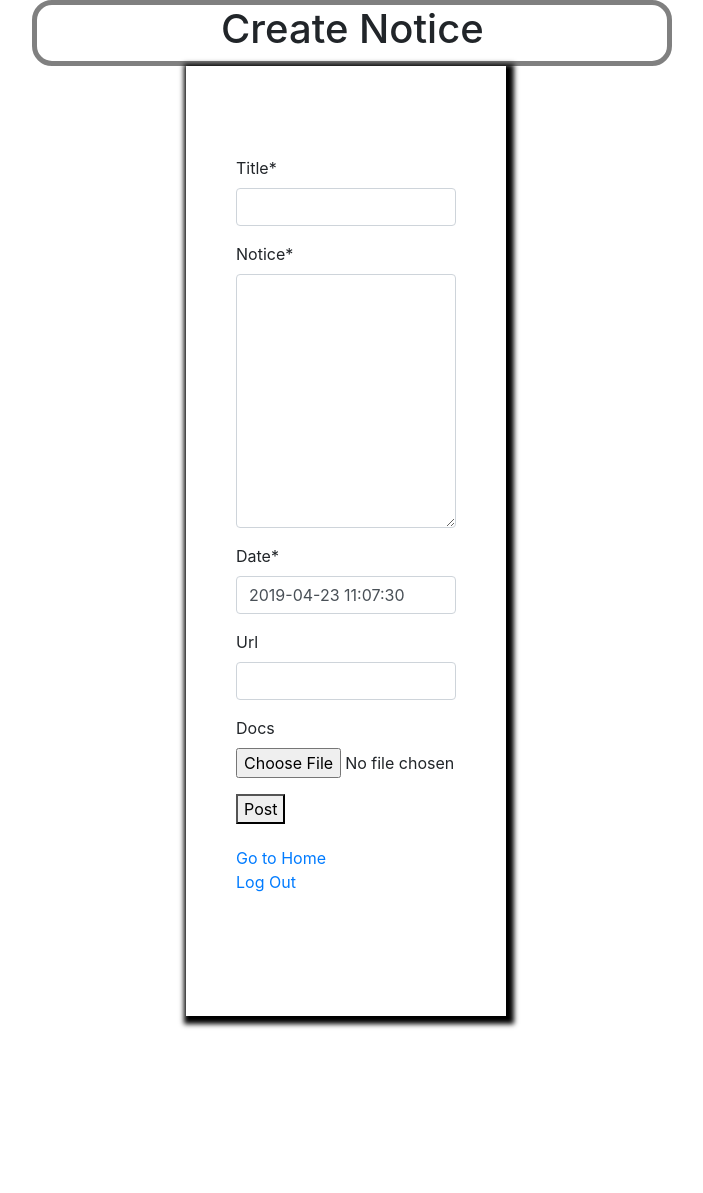
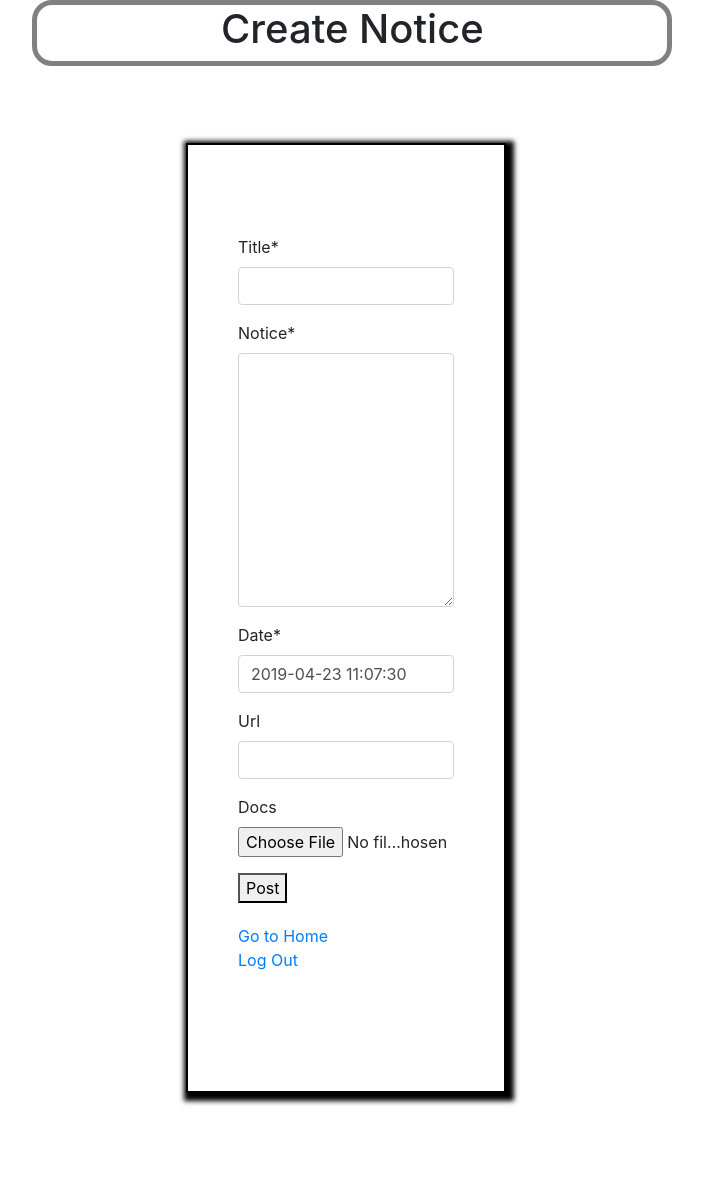
Before and after one commit to richeshgupta/JUETNoticeBoard, a Django app: page /notice/ in a window 1280 px wide. Shown: the whole page, without its empty margins (262-965 px from the left). Before the commit the page ends 1028 px from the top, so only its background shows below. Run offline with Django 3.2, Linux system fonts and the light colour scheme; a user stored in the database is signed in; some libraries are stand-ins or nearby versions.

Commit message:
fixed alignment of form box - notice

```diff
--- a/notice/users/templates/users/noticeboard_form.html
+++ b/notice/users/templates/users/noticeboard_form.html
@@ -16,18 +16,11 @@
 		{
 			width:25%;
 			display:inline-block;
-<<<<<<< HEAD
-			margin-top:3%;
-			margin-left:35%;
-			align-self: center;
-			height:900px;
-=======
-			margin-top:5%;
+			margin-top:6%;
 			margin-bottom:100px;
 			margin-left:35%;
 			align-self: center;
 			height:950px;
->>>>>>> 54aea8bd0ebfd8a63031f79d36d9910b632d2622
 			border:2px solid black;
 			padding:50px;
 			padding-top:90px;
```
